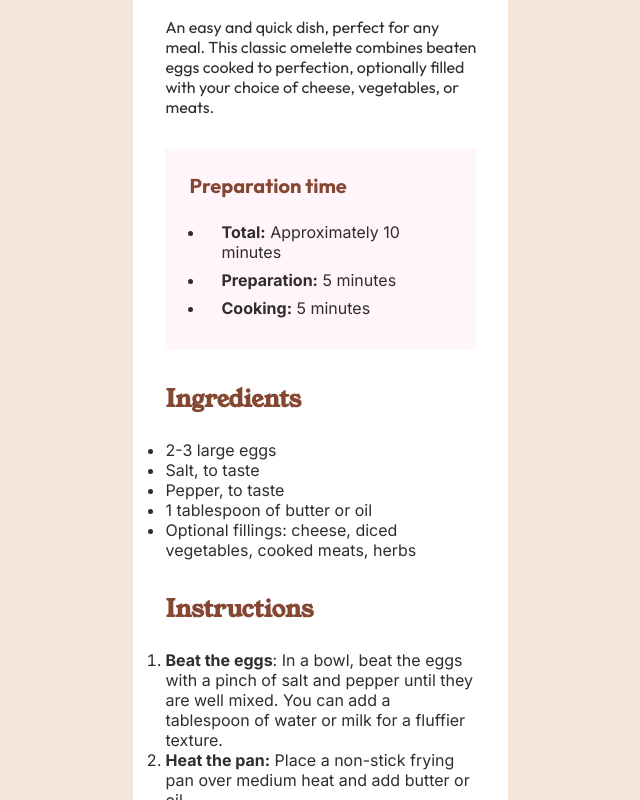
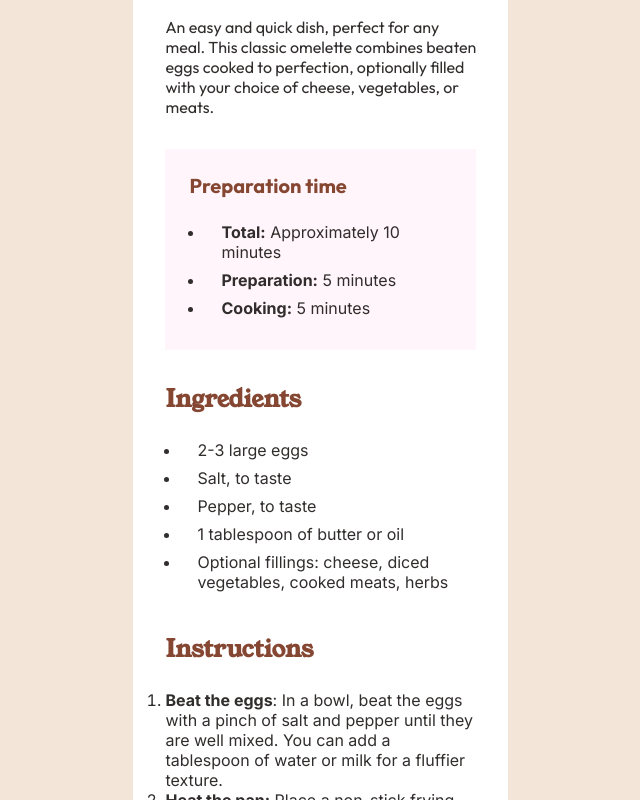
Before and after one commit to hakeem-jc/recipe-page, a Next.js app: page / in a window 1280 px wide. Shown: the part 443-1243 px from the top of the page, without its empty margins (319-959 px from the left). Built offline with nearby package versions, Linux system fonts and the light colour scheme.

Commit message:
Style ingredients

```diff
--- a/app/page.module.css
+++ b/app/page.module.css
@@ -43,11 +43,11 @@
   padding: 1.5rem;
 }
 
-.prepList {
+.listItem {
   margin-left: 1rem;
 }
 
-.prepList li {
+.listItem li {
   padding-left: 1rem;
   padding-bottom: 0.5rem;
 }
--- a/app/page.tsx
+++ b/app/page.tsx
@@ -23,7 +23,7 @@ export default function Home() {
 
           <article className={styles.prepTime}>
             <h2 className={styles.prepTitle}>Preparation time</h2>
-            <ul className={styles.prepList}>
+            <ul className={styles.listItem}>
               <li><span className={styles.bold}>Total:</span> Approximately 10 minutes</li>
               <li><span className={styles.bold}>Preparation:</span> 5 minutes</li>
               <li><span className={styles.bold}>Cooking:</span> 5 minutes</li>
@@ -32,7 +32,7 @@ export default function Home() {
 
           <article className={styles.recipeSection}>
             <h2>Ingredients</h2>
-            <ul>
+            <ul className={styles.listItem}>
               <li>2-3 large eggs</li>
               <li>Salt, to taste</li>
               <li>Pepper, to taste</li>
```
Lines whose indentation alone changed are shown as unchanged.
